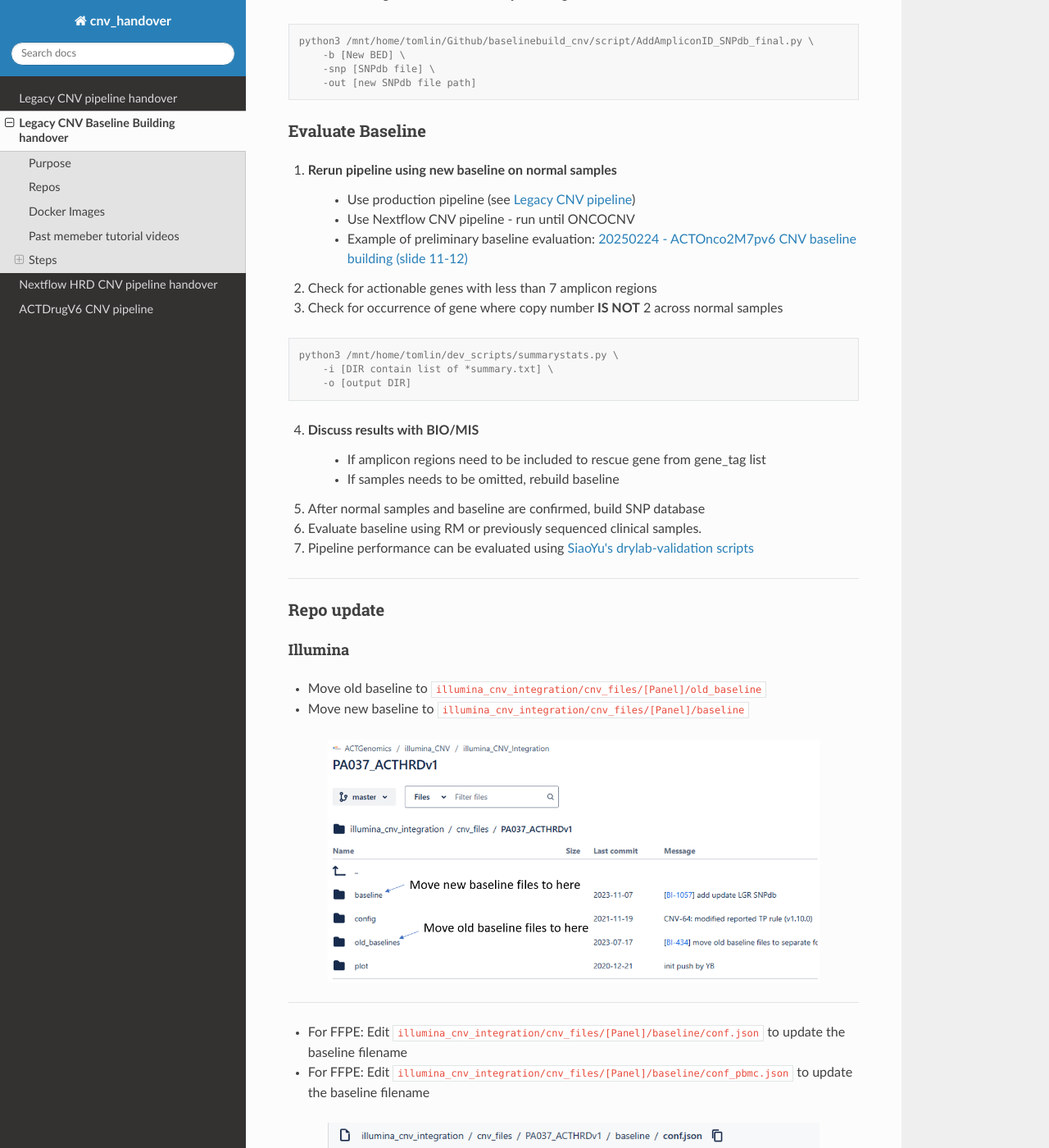
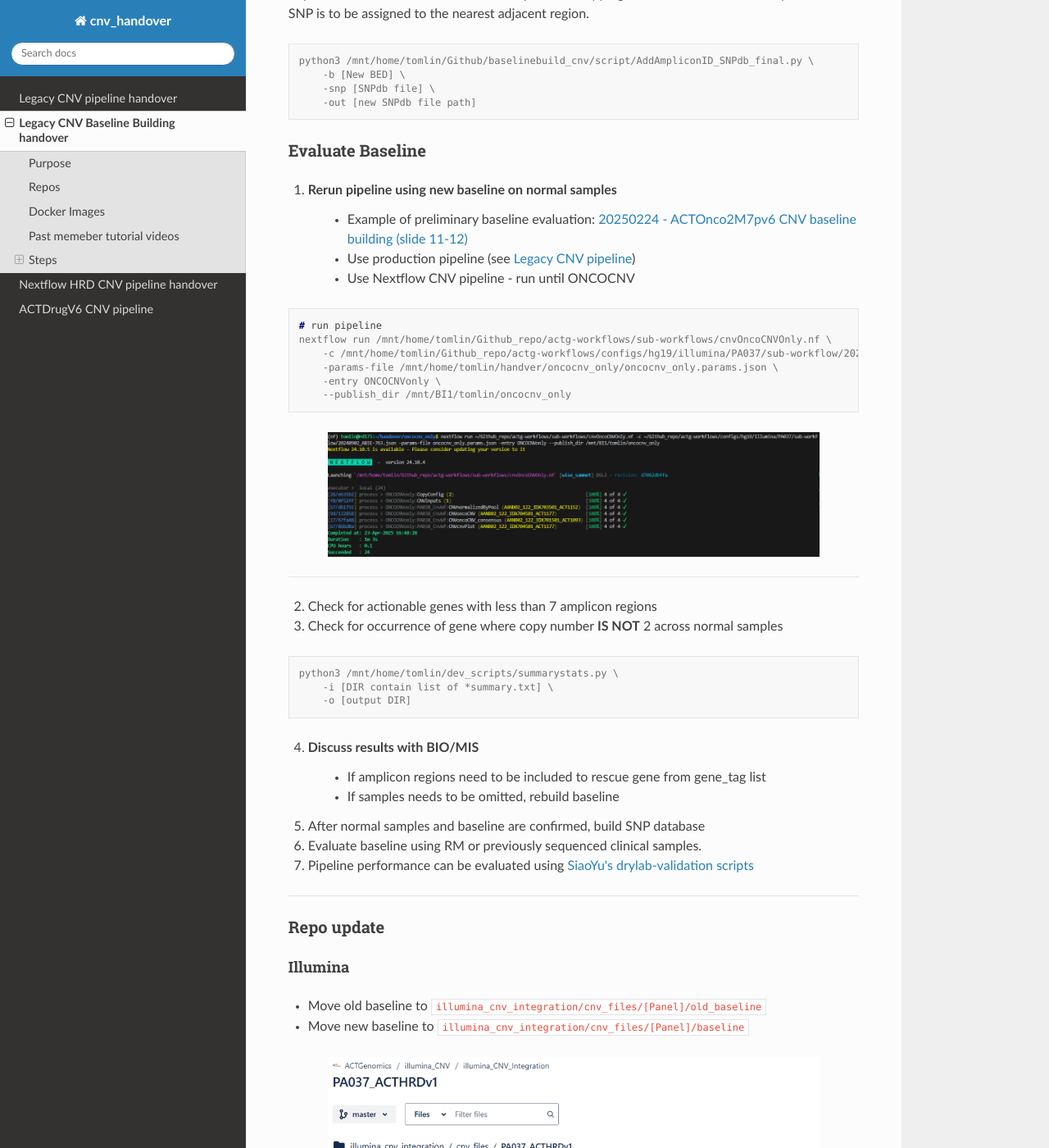
Before and after one commit to tomlinBI/cnv_handover, a Sphinx documentation site: the page built from docs/source/baselinebuilding.rst, in a window 1280 px wide and 1400 px high, scrolled down 7110 px. Shown: the whole window at 82% size. Built offline with Sphinx 7.4.7 and the Read the Docs theme 3.1.0, drawn with Linux system fonts in a browser that asks for light colours; some of the changed text lies outside the part shown.

Commit message:
update Evaluate Baseline section in baseline building

```diff
--- a/docs/source/baselinebuilding.rst
+++ b/docs/source/baselinebuilding.rst
@@ -294,9 +294,26 @@ Evaluate Baseline
 ========================
 
 1. Rerun pipeline using new baseline on normal samples
+    - Example of preliminary baseline evaluation: `20250224 - ACTOnco2M7pv6 CNV baseline building (slide 11-12) <https://actgenomics-my.sharepoint.com/:p:/p/tomlin/ETzZA-kdkuBEoDewbhVZ2WgBkwGG8PsG1XKMsUhjhN9R9g?e=xoaETd>`_
     - Use production pipeline (see `Legacy CNV pipeline <https://cnv-handover.readthedocs.io/en/bsl-page/legacy_pipeline.html>`_)
     - Use Nextflow CNV pipeline - run until ONCOCNV
-    - Example of preliminary baseline evaluation: `20250224 - ACTOnco2M7pv6 CNV baseline building (slide 11-12) <https://actgenomics-my.sharepoint.com/:p:/p/tomlin/ETzZA-kdkuBEoDewbhVZ2WgBkwGG8PsG1XKMsUhjhN9R9g?e=xoaETd>`_
+
+.. code-block:: console
+
+    # run pipeline
+    nextflow run /mnt/home/tomlin/Github_repo/actg-workflows/sub-workflows/cnvOncoCNVOnly.nf \
+        -c /mnt/home/tomlin/Github_repo/actg-workflows/configs/hg19/illumina/PA037/sub-workflow/20240902_ABIE-763.json \
+        -params-file /mnt/home/tomlin/handver/oncocnv_only/oncocnv_only.params.json \
+        -entry ONCOCNVonly \
+        --publish_dir /mnt/BI1/tomlin/oncocnv_only
+
+.. image:: _img/bslbuild_cnvonly.png
+    :width: 600px
+    :align: center
+    :alt: Example of pipeline run
+
+----
+
 2. Check for actionable genes with less than 7 amplicon regions
 3. Check for occurrence of gene where copy number **IS NOT** 2 across normal samples
 
@@ -332,7 +349,7 @@ Illumina
 ----
 
 - For FFPE: Edit ``illumina_cnv_integration/cnv_files/[Panel]/baseline/conf.json`` to update the baseline filename
-- For FFPE: Edit ``illumina_cnv_integration/cnv_files/[Panel]/baseline/conf_pbmc.json`` to update the baseline filename
+- For PBMC: Edit ``illumina_cnv_integration/cnv_files/[Panel]/baseline/conf_pbmc.json`` to update the baseline filename
 
 .. image:: _img/bslbuild_repo2.png
     :width: 600px
@@ -353,8 +370,8 @@ Illumina
 Torrent
 ~~~~~~~~~~
 
-- Move old baseline files to ``[repo/]baseline/oldbaseline``
-- Move new baseline files to ``[repo/]baseline/baseline``
+- Move old baseline files to ``[repo]/baseline/oldbaseline``
+- Move new baseline files to ``[repo]/baseline/baseline``
 
 .. image:: _img/bslbuild_repo4.png
     :width: 600px
```
Also changed, not shown: other parts of docs/source/baselinebuilding.rst (+1 -1 lines), docs/source/_img/bslbuild_cnvonly.png (added).
